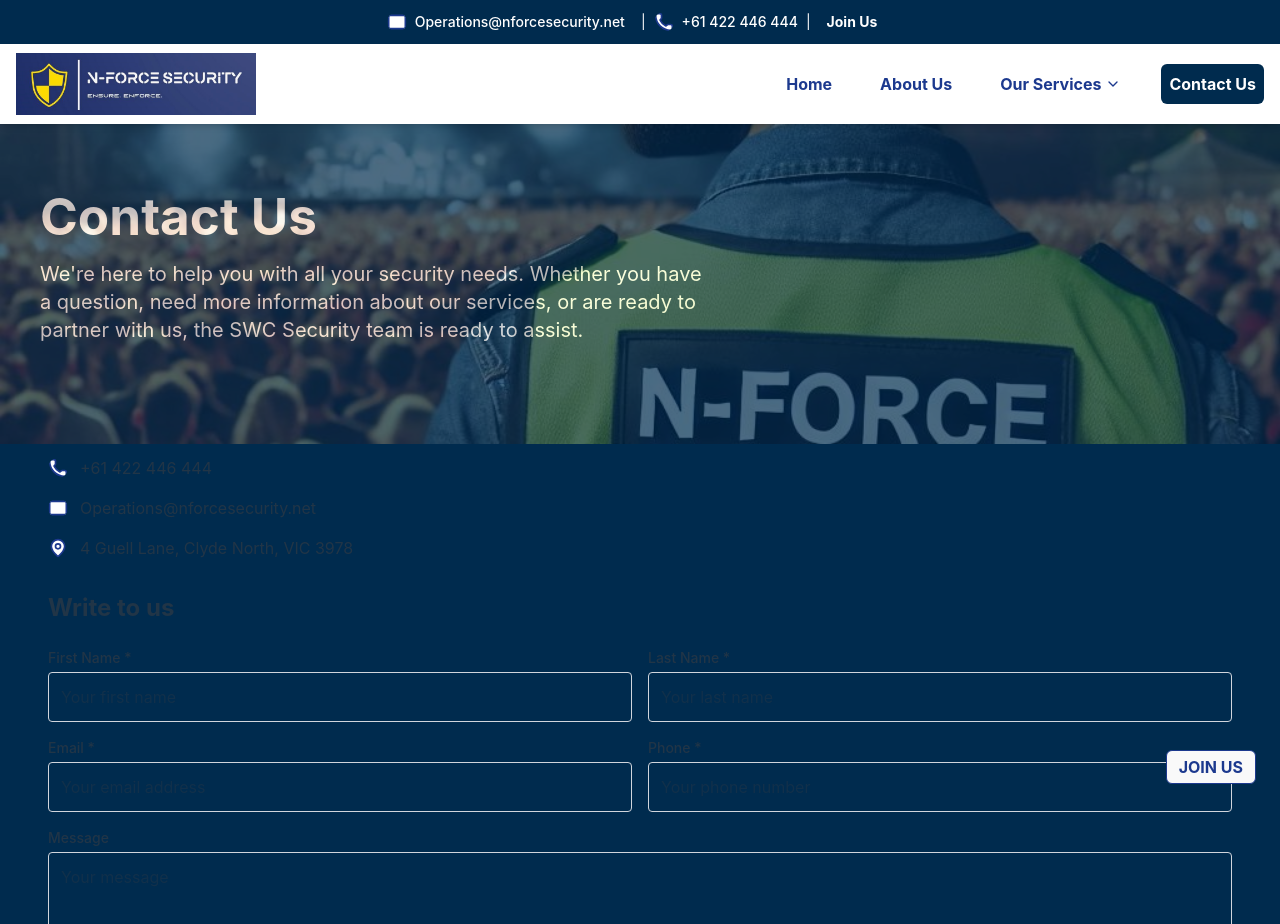
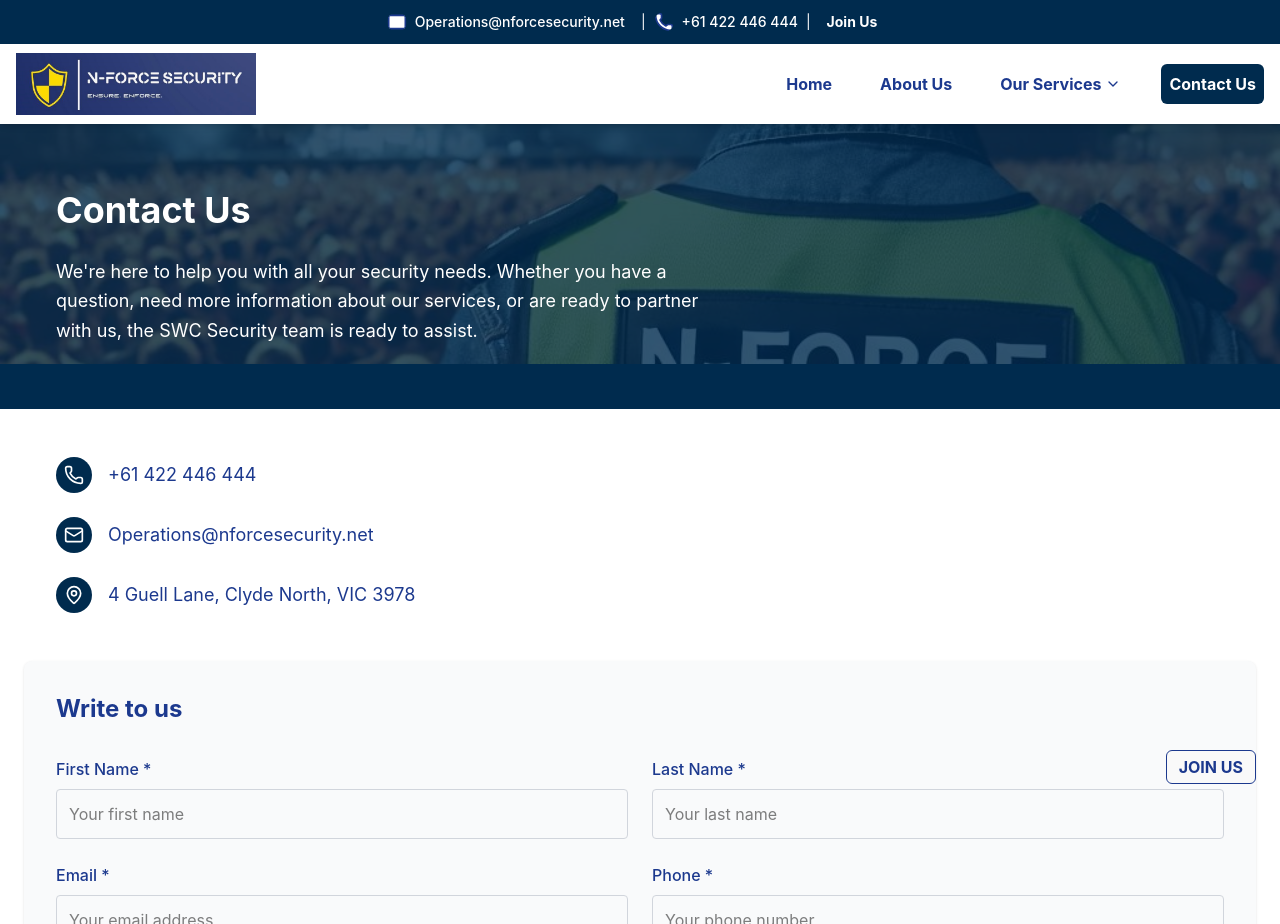
Before and after one commit to mynkbis/security, a React (Vite) app: page /contactus in a window 1280 px wide. Built offline with nearby package versions, Linux system fonts and the light colour scheme.

Commit message:
responsive

```diff
--- a/src/component/Modal/Joinus.jsx
+++ b/src/component/Modal/Joinus.jsx
@@ -73,7 +73,7 @@ const QuoteModal = ({ isOpen, onClose }) => {
   if (!isOpen) return null;
 
   return (
-    <div className="fixed inset-0 bg-[#000000d6] bg-opacity-10 flex items-center justify-center p-4 z-50">
+    <div className="fixed inset-0 bg-[#000000d6] bg-opacity-10 flex items-center justify-center sm:pt-40 sm:p-10 p-6 overflow-scroll z-50">
       <div className="bg-white rounded-lg p-8 w-full max-w-2xl relative common-shadow">
         <button onClick={onClose} className="absolute right-4 top-4 cursor-pointer text-blue-900 hover:text-blue-700 text-3xl font-bold">
           ×
@@ -147,7 +147,7 @@ const QuoteModal = ({ isOpen, onClose }) => {
 
           <button
             type="submit"
-            className="bg-[#002B4E] text-white px-8 py-2 rounded hover:bg-blue-800 transition-colors"
+            className="bg-[#002B4E] text-white px-8 py-2 cursor-pointer rounded hover:bg-blue-800 transition-colors"
             disabled={isSending}
           >
             {isSending ? "SENDING..." : "SEND"}
--- a/src/component/Services.jsx
+++ b/src/component/Services.jsx
@@ -63,7 +63,7 @@ const services = [
               <img
                 src={service.image}
                 alt={service.title}
-                className="w-full h-80  rounded-t-lg"
+                className="w-full sm:h-80  rounded-t-lg"
               />
               <h3 className="text-lg font-bold mt-4 text-blue-900">{service.title}</h3>
               <p className="text-blue-900 mt-2">{service.description}</p>
--- a/src/index.css
+++ b/src/index.css
@@ -1,5 +1,5 @@
 :root {
-  font-family: Inter, system-ui, Avenir, Helvetica, Arial, sans-serif;
+  font-family: Inter, system-ui, sans-serif;
   line-height: 1.5;
   font-weight: 400;
 
@@ -20,11 +20,6 @@ a {
 }
 a:hover {
   color: #535bf2;
-}
-
-h1 {
-  font-size: 3.2em;
-  line-height: 1.1;
 }
 
 
--- a/src/pages/ContactUs.jsx
+++ b/src/pages/ContactUs.jsx
@@ -2,6 +2,7 @@ import React from 'react';
 import { MapPin, Phone, Mail } from 'lucide-react';
 import event from "../assets/images/event.jpeg"
 import Footer from '../component/Footer';
+
 const ContactPage = () => {
   const handleSubmit = (e) => {
     e.preventDefault();
@@ -9,20 +10,25 @@ const ContactPage = () => {
   };
 
   return (
-<>
-<div className="h-screen overflow-auto">
+    <div className="min-h-screen flex flex-col">
       {/* Hero Section */}
-      <div className="relative bg-[#002B4E] text-white">
+      <div className="relative bg-[#002B4E]">
+        {/* Background Image with Overlay */}
         <div className="absolute inset-0">
           <img
             src={event}
             alt="Security Team"
-            className="w-full h-[40vh] object-cover opacity-30"
+            className="w-full h-[30vh] object-cover"
           />
+          <div className="absolute inset-0 bg-[#002B4E]/80"></div>
         </div>
-        <div className=" w-full z-10 container mx-auto px-10 py-16">
-          <h1 className="text-5xl font-bold mb-4">Contact Us</h1>
-          <p className="text-xl max-w-2xl">
+
+        {/* Hero Content */}
+        <div className="relative container mx-auto px-14 py-12 md:py-16">
+          <h1 className="text-2xl sm:text-4xl font-bold text-white mb-4 md:mb-6 leading-tight">
+            Contact Us
+          </h1>
+          <p className="text-base sm:text-lg text-white max-w-2xl sm:leading-relaxed">
             We're here to help you with all your security needs. Whether you have a question, need more
             information about our services, or are ready to partner with us, the SWC Security team is ready
             to assist.
@@ -31,74 +37,82 @@ const ContactPage = () => {
       </div>
 
       {/* Contact Section */}
-      <div className="bg-[#002B4E]">
-        {/* Form Section */}
-        <div className="p-8 lg:p-12 w-full">
-          <div className="mb-8 space-y-4">
-            <div className="flex items-center gap-3">
-               <Phone size={20} fill='white' className='text-blue-900 rounded-xl' />
-              <span>+61 422 446 444</span>
+      <div className="bg-white flex-grow">
+        <div className="container mx-auto px-6 py-12">
+          {/* Contact Info */}
+          <div className="mb-12 space-y-6 px-8">
+            <div className="flex items-center gap-4">
+              <div className="bg-[#002B4E] p-2 rounded-full">
+                <Phone size={20} className="text-white" />
               </div>
-            <div className="flex items-center gap-3">
-               <Mail size={20} fill='white' className='text-blue-900 rounded-xl'/>
-              <span> Operations@nforcesecurity.net</span>
+              <span className="text-blue-900 text-sm md:text-lg">+61 422 446 444</span>
             </div>
-            <div className="flex items-center gap-3">
-              <MapPin fill='white' className="text-blue-900" size={20} />
-              <span> 4 Guell Lane, Clyde North, VIC 3978</span>
+            <div className="flex items-center gap-4">
+              <div className="bg-[#002B4E] p-2 rounded-full">
+                <Mail size={20} className="text-white" />
+              </div>
+              <span className="text-blue-900 text-sm md:text-lg">Operations@nforcesecurity.net</span>
+            </div>
+            <div className="flex items-center gap-4">
+              <div className="bg-[#002B4E] p-2 rounded-full">
+                <MapPin size={20} className="text-white" />
+              </div>
+              <span className="text-blue-900 text-sm md:text-lg">4 Guell Lane, Clyde North, VIC 3978</span>
             </div>
           </div>
 
-          <h2 className="text-2xl font-bold mb-6">Write to us</h2>
-          <form onSubmit={handleSubmit} className="space-y-4">
-            <div className="grid grid-cols-1 md:grid-cols-2 gap-4">
+          {/* Form Section */}
+          <div className="bg-gray-50 p-8 rounded-lg shadow-sm">
+            <h2 className="text-2xl font-bold text-blue-900 mb-8">Write to us</h2>
+            <form onSubmit={handleSubmit} className="space-y-6">
+              <div className="grid grid-cols-1 md:grid-cols-2 gap-6">
                 <div>
-                <label htmlFor="firstName" className="block text-sm font-medium mb-1">
+                  <label htmlFor="firstName" className="block text-blue-900 font-medium mb-2">
                     First Name *
                   </label>
                   <input
                     type="text"
                     id="firstName"
-                  className="w-full p-3 border border-gray-300 rounded"
+                    className="w-full text-black p-3 border border-gray-300 rounded focus:ring-2 focus:ring-[#002B4E] focus:border-[#002B4E]"
                     placeholder="Your first name"
                     required
                   />
                 </div>
                 <div>
-                <label htmlFor="lastName" className="block text-sm font-medium mb-1">
+                  <label htmlFor="lastName" className="block text-blue-900 font-medium mb-2">
                     Last Name *
                   </label>
                   <input
                     type="text"
                     id="lastName"
-                  className="w-full p-3 border border-gray-300 rounded"
+                    className="w-full text-black p-3 border border-gray-300 rounded focus:ring-2 focus:ring-[#002B4E] focus:border-[#002B4E]"
                     placeholder="Your last name"
                     required
                   />
                 </div>
               </div>
 
-            <div className="grid grid-cols-1 md:grid-cols-2 gap-4">
+              <div className="grid grid-cols-1 md:grid-cols-2 gap-6">
                 <div>
-                <label htmlFor="email" className="block text-sm font-medium mb-1">
+                  <label htmlFor="email" className="block text-blue-900 font-medium mb-2">
                     Email *
                   </label>
                   <input
                     type="email"
                     id="email"
-                  className="w-full p-3 border border-gray-300 rounded"
+                    className="w-full text-black p-3 border border-gray-300 rounded focus:ring-2 focus:ring-[#002B4E] focus:border-[#002B4E]"
                     placeholder="Your email address"
                     required
                   />
                 </div>
                 <div>
-                <label htmlFor="phone" className="block text-sm font-medium mb-1">
+                  <label htmlFor="phone" className="block text-blue-900 font-medium mb-2">
                     Phone *
                   </label>
                   <input
                     type="tel"
                     id="phone"
-                  className="w-full p-3 border border-gray-300 rounded"
+                    className="w-full p-3 text-black border border-gray-300 rounded focus:ring-2 focus:ring-[#002B4E] focus:border-[#002B4E]"
                     placeholder="Your phone number"
                     required
                   />
@@ -106,13 +120,13 @@ const ContactPage = () => {
               </div>
 
               <div>
-              <label htmlFor="message" className="block text-sm font-medium mb-1">
-                Message
+                <label htmlFor="message" className="block text-blue-900 font-medium mb-2">
+                  Message *
                 </label>
                 <textarea
                   id="message"
                   rows={6}
-                className="w-full p-3 border border-gray-300 rounded"
+                  className="w-full text-black p-3 border border-gray-300 rounded focus:ring-2 focus:ring-[#002B4E] focus:border-[#002B4E]"
                   placeholder="Your message"
                   required
                 />
@@ -120,18 +134,17 @@ const ContactPage = () => {
 
               <button
                 type="submit"
-              className="bg-white hover:bg-[#002B4E] border cursor-pointer hover:text-white px-8 py-3 rounded font-medium text-blue-900 transition-colors"
+                className="bg-[#002B4E] text-white hover:bg-blue-800 cursor-pointer px-8 py-3 rounded font-medium transition-colors duration-200"
               >
-              SEND
+                Send Message
               </button>
             </form>
           </div>
         </div>
-        <Footer/>
       </div>
 
-
-        </>
+      <Footer />
+    </div>
   );
 };
 
--- a/src/pages/Events.jsx
+++ b/src/pages/Events.jsx
@@ -24,10 +24,10 @@ const EventsSecurity = () => {
         <div className="relative h-full">
           <div className="max-w-7xl mx-auto px-6 py-32">
             <div className="">
-              <h1 className="text-3xl font-bold text-white mb-6 leading-tight cursor-pointer hover:scale-105">
+            <h1 className="text-sm sm:text-3xl font-bold text-white mb-6 leading-tight cursor-pointer hover:scale-105">
                 Crowd Control and Events
               </h1>
-              <p className="text-lg text-white mb-8 cursor-pointer leading-9 hover:scale-105">
+              <p className="text-xs sm:text-lg text-white mb-8 cursor-pointer sm:leading-9 hover:scale-105">
                 Managing large crowds requires expertise, strategy, and a proactive approach to safety. Our crowd control
                 services ensure smooth operations at concerts, festivals, sporting events, and corporate gatherings. We
                 provide highly trained security personnel skilled in crowd management, access control, and emergency
--- a/src/pages/Home.jsx
+++ b/src/pages/Home.jsx
@@ -67,9 +67,9 @@ const Home = () => {
 
         {/* Serving Melbourne Section */}
         <div className="mx-auto px-4 relative bg-white z-10 border-2 border-blue-900 shadow-xl transition-transform transform hover:scale-105 ">
-          <div className="mx-auto flex">
-            <h2 className="text-3xl text-center py-12 px-10 transform  w-[50%] whitespace-nowrap lg:text-4xl font-bold text-blue-900 cursor-pointer mb-6">Serving Melbourne</h2>
-            <p className="text-blue-900 px-16 py-16 leading-relaxed w-[50%] cursor-pointer">
+          <div className="mx-auto flex flex-col sm:flex-row">
+            <h2 className="text-3xl text-center py-12 px-10 transform w-full sm:w-[50%] sm:whitespace-nowrap lg:text-4xl font-bold text-blue-900 cursor-pointer mb-6">Serving Melbourne</h2>
+            <p className="text-blue-900 px-16 py-4 sm:py-16 leading-relaxedw-full sm:w-[50%] cursor-pointer">
               N-Force Security proudly serves Melbourne, offering comprehensive security solutions tailored to the unique
               needs of each city. Our experienced local teams understand the specific security challenges of each region,
               providing responsive and reliable services to ensure safety and peace of mind for businesses and events in
--- a/src/pages/Infra.jsx
+++ b/src/pages/Infra.jsx
@@ -21,12 +21,12 @@ const Infra = () => {
 
         {/* Content */}
         <div className="relative h-full">
-          <div className="max-w-7xl mx-auto px-6 py-32">
-            <div className="">
-              <h1 className="text-3xl font-bold text-white mb-6 leading-tight cursor-pointer hover:scale-105">
+     <div className="max-w-7xl mx-auto px-6 py-32">
+       <div className="">
+            <h1 className="text-xs sm:text-3xl font-bold text-white sm:mb-6 leading-tight cursor-pointer hover:scale-105">
               Construction, Infrastructure, and Building Environment Security
               </h1>
-              <p className="text-lg text-white mb-8 cursor-pointer leading-9 hover:scale-105">
+              <p className="text-xs sm:text-lg text-white mb-8 cursor-pointer sm:leading-9 hover:scale-105">
               Construction sites and infrastructure projects are vulnerable to theft, vandalism, and unauthorized access.
               Our security solutions ensure that equipment, materials, and personnel remain safe throughout the project
               lifecycle. We deploy trained security guards to monitor entry points, conduct regular patrols, and enforce
--- a/src/pages/Mobile.jsx
+++ b/src/pages/Mobile.jsx
@@ -23,10 +23,10 @@ const MobilePetrol = () => {
         <div className="relative h-full">
           <div className="max-w-7xl mx-auto px-6 py-32">
             <div className="">
-              <h1 className="text-3xl font-bold text-white mb-6 leading-tight cursor-pointer hover:scale-105">
+            <h1 className="text-sm sm:text-3xl font-bold text-white mb-6 leading-tight cursor-pointer hover:scale-105">
               Mobile Patrols
               </h1>
-              <p className="text-lg text-white mb-8 cursor-pointer leading-9 hover:scale-105">
+              <p className="text-xs sm:text-lg text-white mb-8 cursor-pointer sm:leading-9 hover:scale-105">
               Our mobile patrol security services provide a proactive approach to property protection, ensuring
               round-the-clock surveillance of commercial, industrial, and residential areas. Equipped with marked
               security vehicles, our patrol officers conduct scheduled and random inspections, deterring potential
--- a/src/pages/Retail.jsx
+++ b/src/pages/Retail.jsx
@@ -22,9 +22,9 @@ const RetailSecurity = () => {
         {/* Content */}
         <div className="relative h-full">
           <div className="max-w-7xl mx-auto px-6 py-32">
-            <div className="text-sm sm:text-2xl">
-              <h1 className="text-xs sm:text-3xl font-bold text-white mb-6 leading-tight cursor-pointer hover:scale-105">
-              Retail Security and Loss Prevention Security Services
+            <div className="">
+            <h1 className="text-sm sm:text-3xl font-bold text-white mb-6 leading-tight cursor-pointer hover:scale-105">
+            Retail Security and Loss Prevention Security Services
               </h1>
               <p className="text-sm sm:text-lg text-white mb-8 cursor-pointer sm:leading-9 hover:scale-105">
               Retail businesses face constant threats of shoplifting, fraud, and internal theft. Our retail security
```
Also changed, not shown: src/component/Header.jsx (+36 -22 lines), src/component/SecurityServices.jsx (+5 -5 lines), src/pages/AboutUs.jsx (+5 -6 lines). Lines whose indentation alone changed are shown as unchanged.
